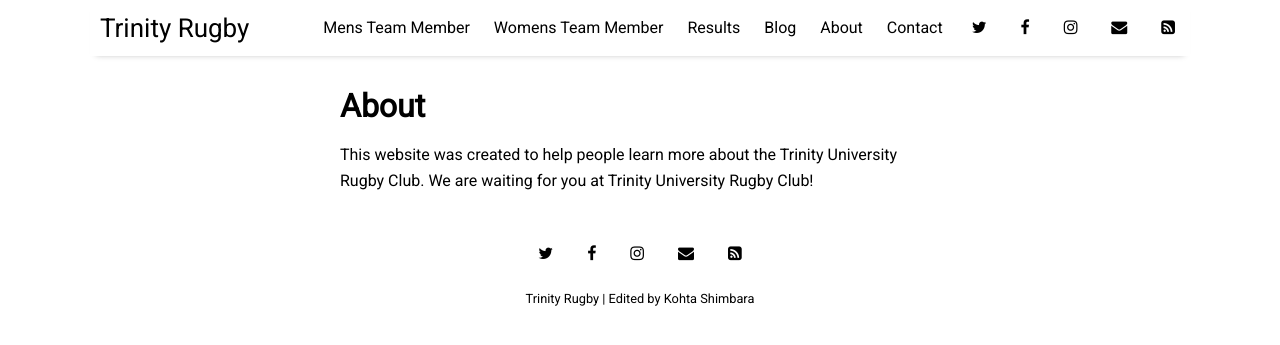
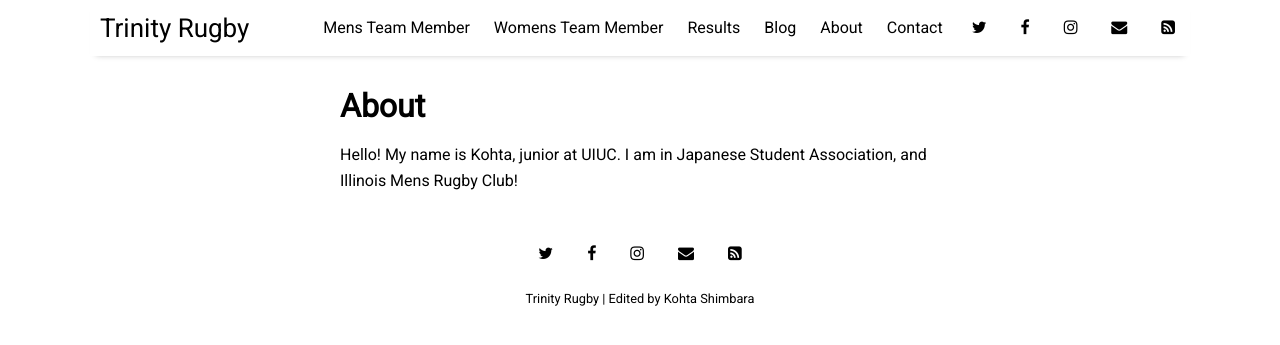
Before and after one commit to kshimbar/kshimbar.github.io, a Jekyll site: the page built from pages/about.md, in a window 1280 px wide. Shown: the top 345 px of the page. Built offline with Jekyll 4.4.1, drawn with Linux system fonts in a browser that asks for light colours; nearby versions of some CDN libraries.

Commit message:
personal

```diff
--- a/pages/about.md
+++ b/pages/about.md
@@ -4,4 +4,4 @@ title: About
 permalink: /about
 ---
 
-This website was created to help people learn more about the Trinity University Rugby Club. We are waiting for you at Trinity University Rugby Club!
+Hello! My name is Kohta, junior at UIUC. I am in Japanese Student Association, and Illinois Mens Rugby Club!
```
Also changed, not shown: pages/contact.md (+1 -1 lines), pages/mmember.md (deleted, +0 -6 lines).
